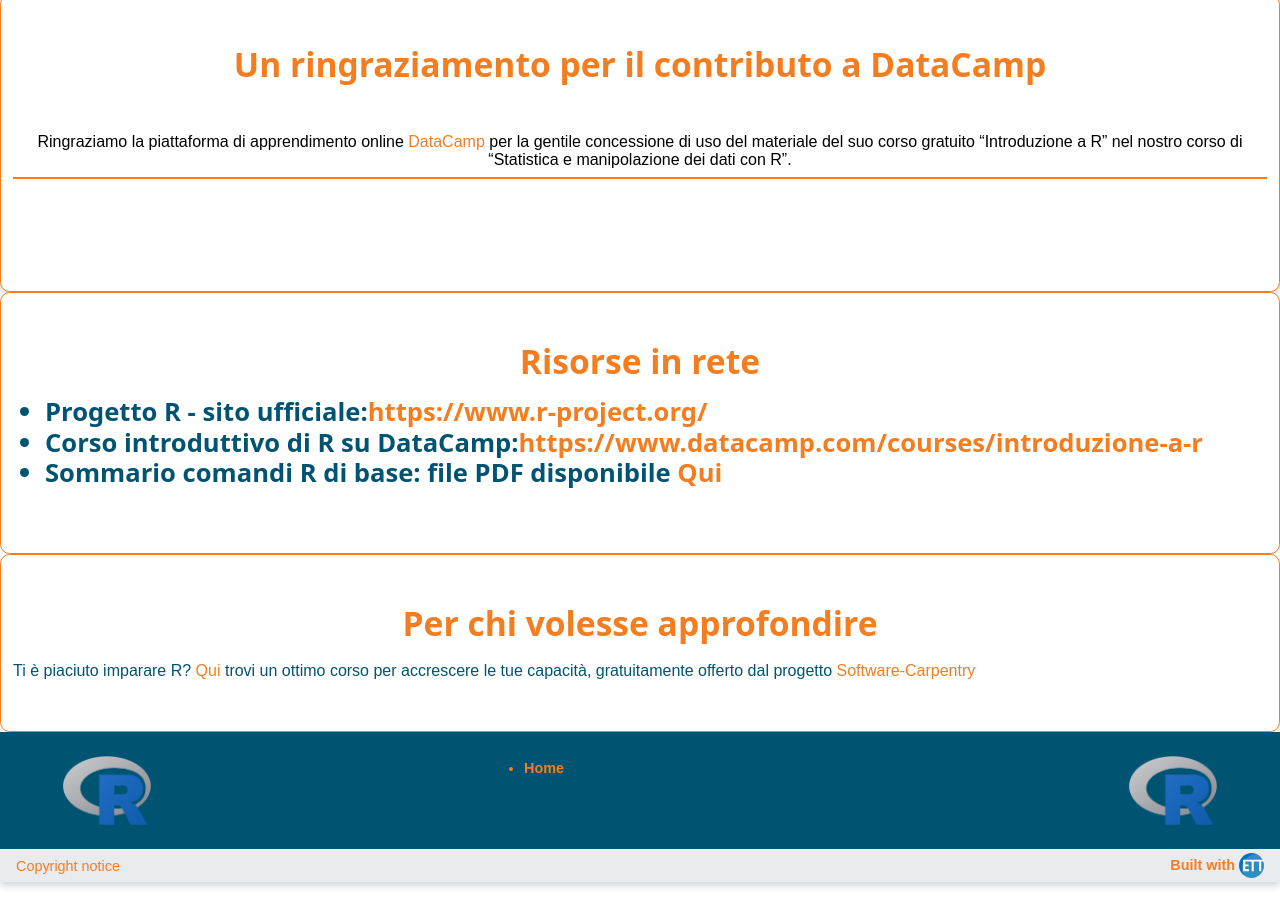
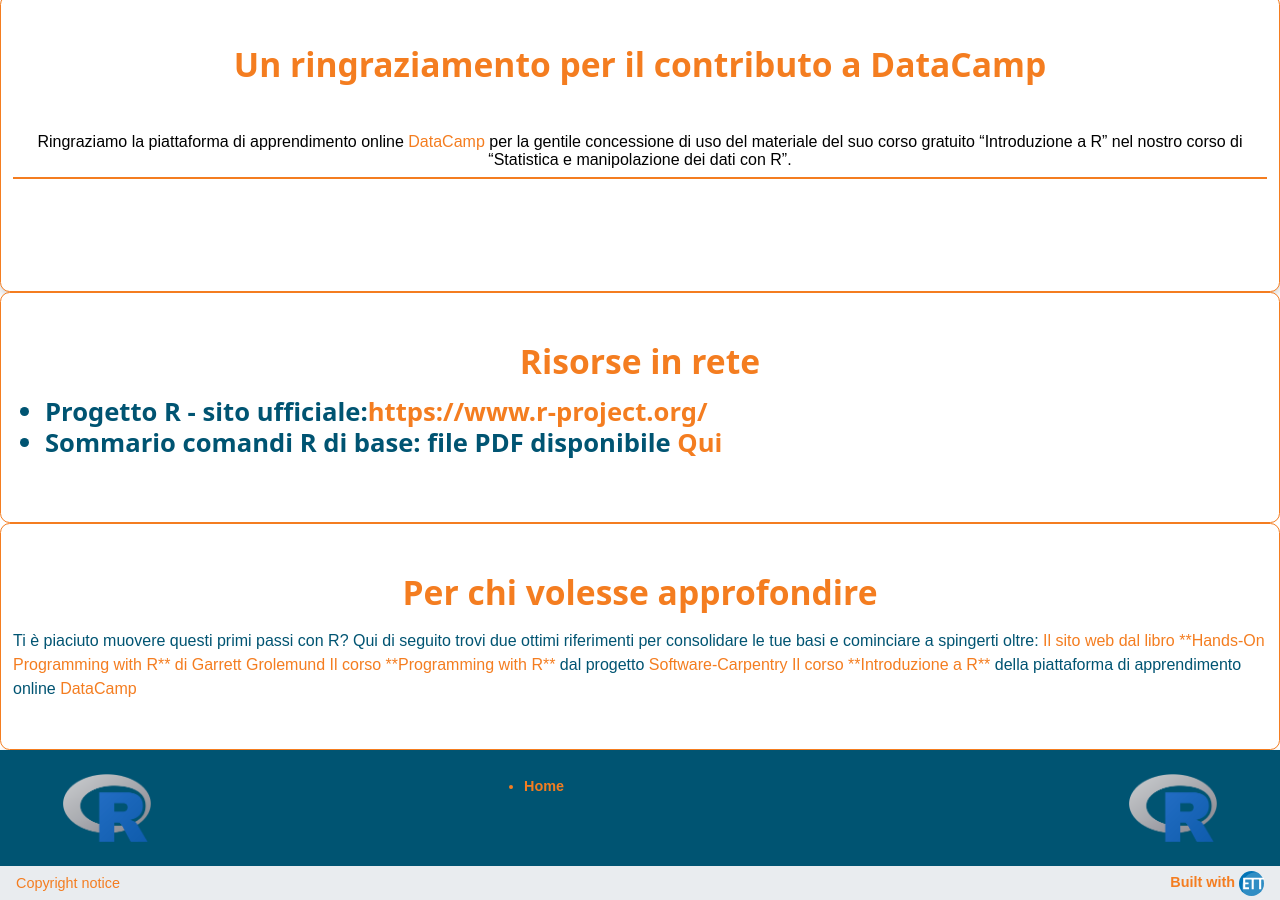
Before and after one commit to maghetta/Corso-R-livello-base__BBC, a Jekyll site: the page built from index.html, in a window 1280 px wide and 900 px high, scrolled down 1396 px. Built offline with Jekyll 4.4.1, drawn with Linux system fonts in a browser that asks for light colours.

Commit message:
Update index.html

```diff
--- a/index.html
+++ b/index.html
@@ -104,7 +104,6 @@
 <h3>
 <ul>
     <li>Progetto R - sito ufficiale:<a href="https://www.r-project.org/">https://www.r-project.org/</a></li>
-    <li>Corso introduttivo di R su DataCamp:<a href="https://www.datacamp.com/courses/introduzione-a-r">https://www.datacamp.com/courses/introduzione-a-r</a></li>
     <li>Sommario comandi R di base: file PDF disponibile <a href="https://www.google.com/url?sa=t&rct=j&q=&esrc=s&source=web&cd=&ved=2ahUKEwjOy67EkJnuAhWF3oUKHa7ABUUQFjABegQIARAC&url=https%3A%2F%2Frstudio.com%2Fwp-content%2Fuploads%2F2016%2F10%2Fr-cheat-sheet-3.pdf&usg=AOvVaw10B3xBcbg89cdjKJafkuMg">Qui</a></li>
 </ul>
 </h3>
@@ -120,7 +119,10 @@
                     <h2 class="no-anchor text-secondary text-center mb-3">Per chi volesse approfondire</h2>
                     <div class="position-relative">
 
-                        Ti è piaciuto imparare R? <a href="https://swcarpentry.github.io/r-novice-inflammation/">Qui</a> trovi un ottimo corso per accrescere le tue capacità, gratuitamente offerto dal progetto <a href="https://software-carpentry.org/">Software-Carpentry</a>
+                        Ti è piaciuto muovere questi primi passi con R? Qui di seguito trovi due ottimi riferimenti per consolidare le tue basi e cominciare a spingerti oltre:
+                        <a href="https://rstudio-education.github.io/hopr/">Il sito web dal libro **Hands-On Programming with R** di Garrett Grolemund</a>
+                        <a href="https://swcarpentry.github.io/r-novice-inflammation/">Il corso **Programming with R**</a> dal progetto <a href="https://software-carpentry.org/">Software-Carpentry</a>
+                        <a href="https://www.datacamp.com/courses/introduzione-a-r">Il corso **Introduzione a R**</a> della piattaforma di apprendimento online <a href="https://www.datacamp.com/">DataCamp</a>
                     </div>
                 </div>
            </div>
```
